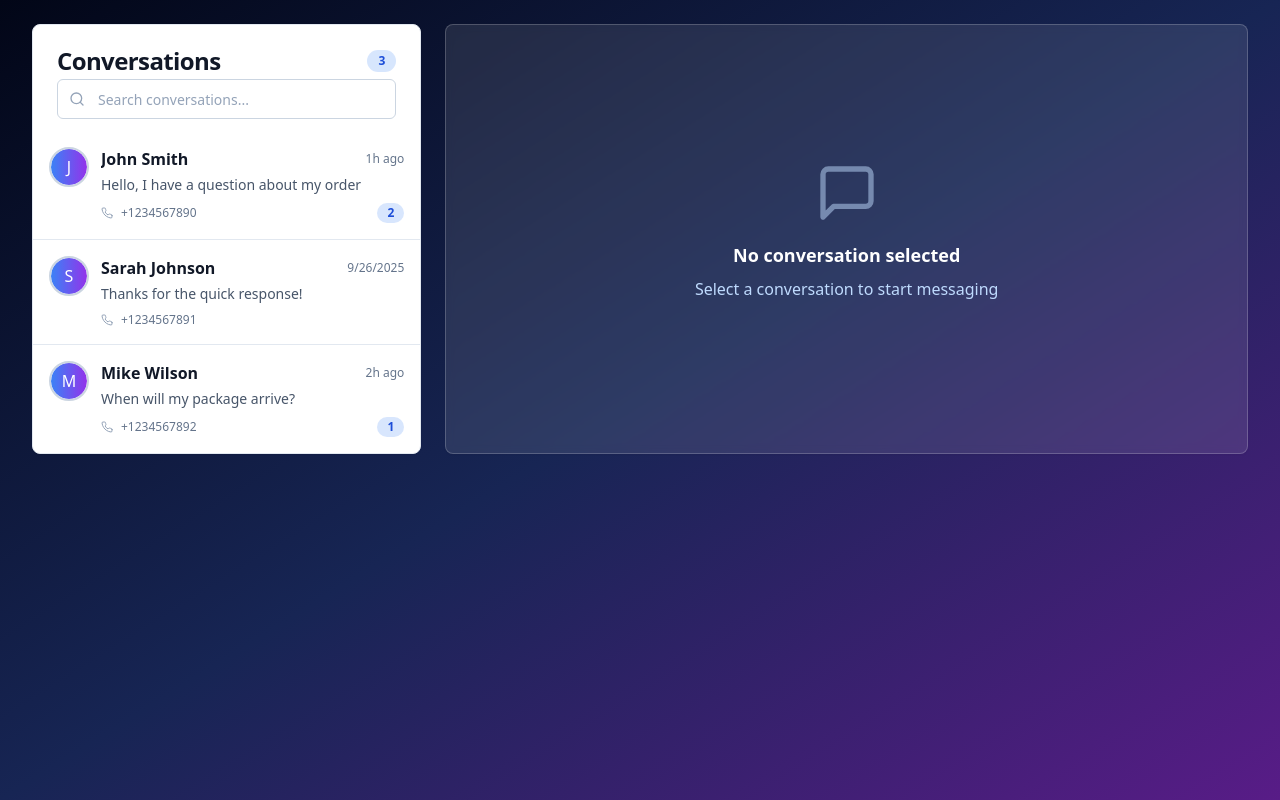
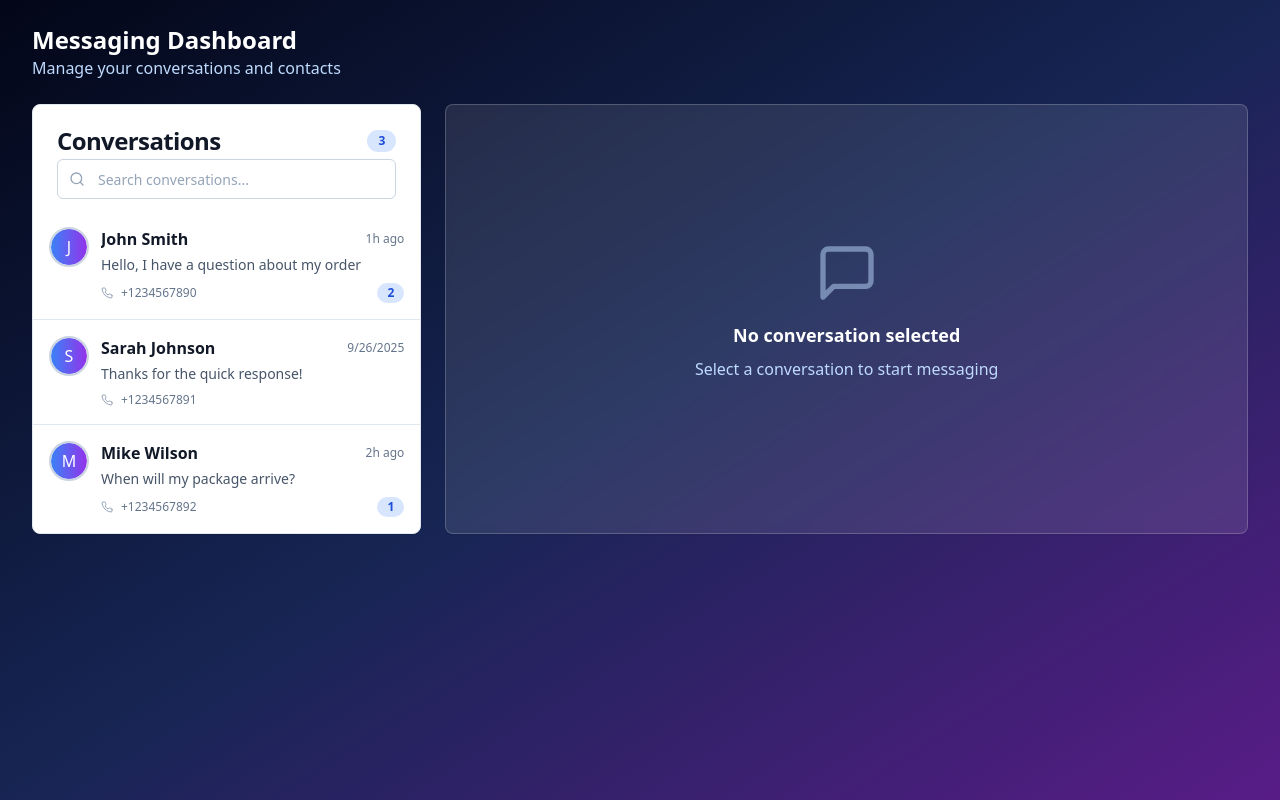
Before and after one commit to apresroc/tk-messaging, a React (Vite) app: page /conversations in a window 1280 px wide. Built offline with nearby package versions, Linux system fonts and the light colour scheme.

Commit message:
[dyad] wrote 1 file(s)

```diff
--- a/src/components/user/UserDashboard.tsx
+++ b/src/components/user/UserDashboard.tsx
@@ -237,6 +237,14 @@ const UserDashboard = () => {
 
   return (
     <div className="space-y-0">
+      {/* Header - Visible only on desktop */}
+      {!isMobile && (
+        <div className="mb-6">
+          <h1 className="text-2xl font-bold text-white">Messaging Dashboard</h1>
+          <p className="text-blue-200">Manage your conversations and contacts</p>
+        </div>
+      )}
+
       {/* Action Bar - Only visible on mobile */}
       {isMobile && (
         <div className="flex items-center justify-between p-4 bg-white/10 backdrop-blur-sm rounded-lg border border-white/20 mb-4">
```
